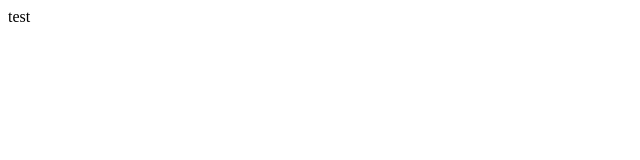
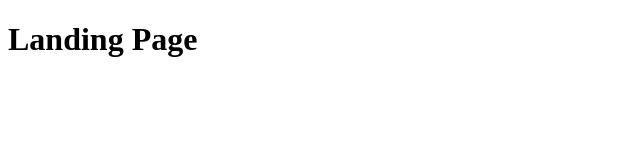
Before and after one commit to nofxboy1234/odin-landing-page, a plain HTML site: page index.html in a window 1280 px wide. Shown: the whole page, without its empty margins (0-640 px from the left). Drawn offline with Linux system fonts and the light colour scheme.

Commit message:
Update index text

```diff
--- a/index.html
+++ b/index.html
@@ -4,9 +4,9 @@
   <meta charset="UTF-8">
   <meta http-equiv="X-UA-Compatible" content="IE=edge">
   <meta name="viewport" content="width=device-width, initial-scale=1.0">
-  <title>Document</title>
+  <title>Landing Page</title>
 </head>
 <body>
-  test
+  <h1>Landing Page</h1>
 </body>
 </html>
```
